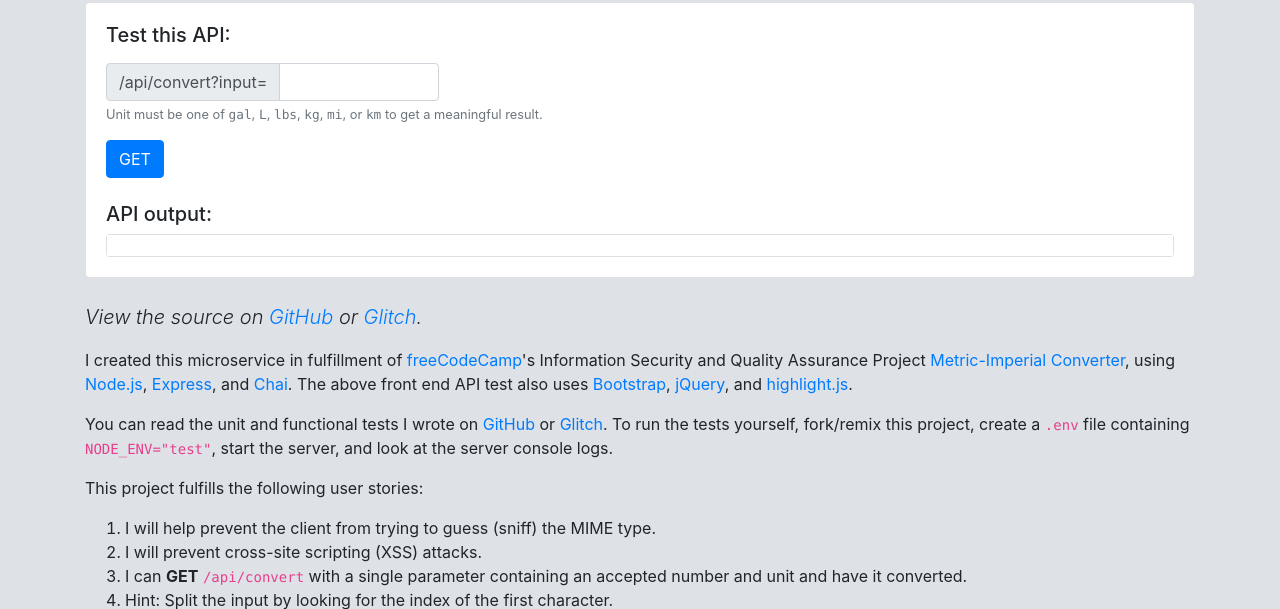
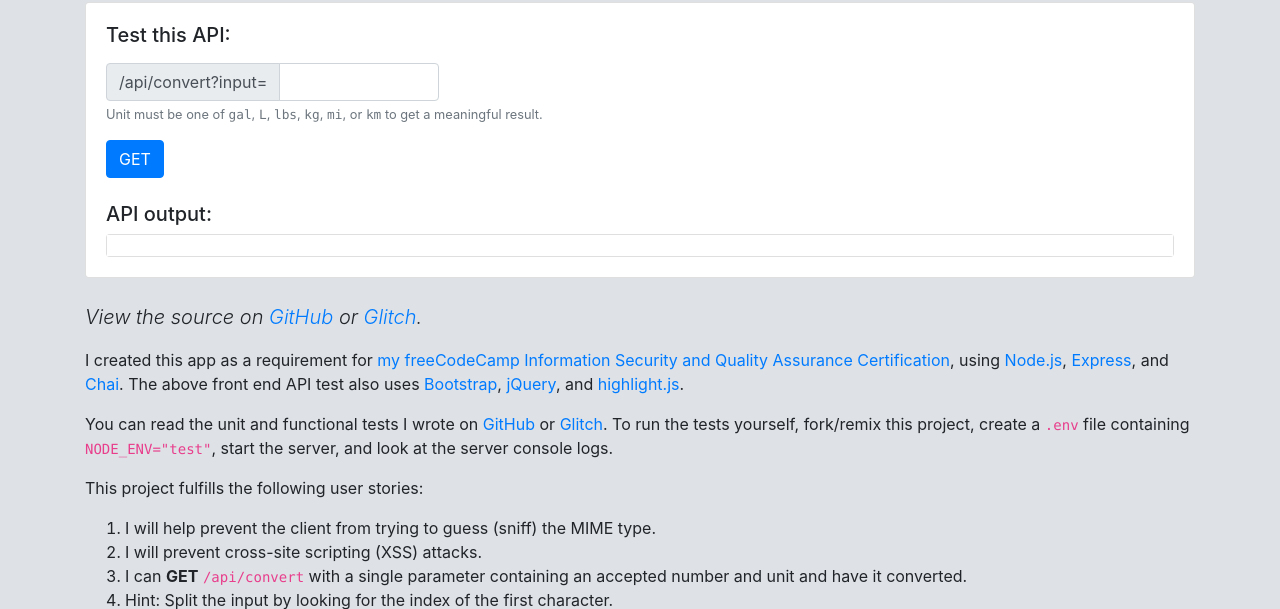
Before and after one commit to TyMick/metricimpconverter, a website: page views/index.html in a window 1280 px wide. Shown: the part 118-727 px from the top of the page. Drawn offline with nearby package versions, Linux system fonts and the light colour scheme; a small style sheet from the web is missing.

Commit message:
Add certification link

```diff
--- a/views/index.html
+++ b/views/index.html
@@ -66,12 +66,11 @@
       </p>
 
       <p>
-        I created this microservice in fulfillment of
-        <a href="https://freecodecamp.org">freeCodeCamp</a>'s Information
-        Security and Quality Assurance Project
+        I created this app as a requirement for
         <a
-          href="https://www.freecodecamp.org/learn/information-security-and-quality-assurance/information-security-and-quality-assurance-projects/metric-imperial-converter"
-          >Metric-Imperial Converter</a
+          href="https://www.freecodecamp.org/certification/tywmick/information-security-and-quality-assurance"
+          >my freeCodeCamp Information Security and Quality Assurance
+          Certification</a
         >, using <a href="https://nodejs.org/en/">Node.js</a>,
         <a href="https://expressjs.com/">Express</a>, and
         <a href="https://www.chaijs.com/">Chai</a>. The above front end API test
```
Also changed, not shown: README.md.
